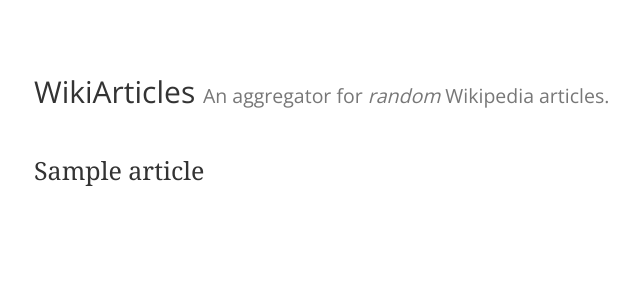
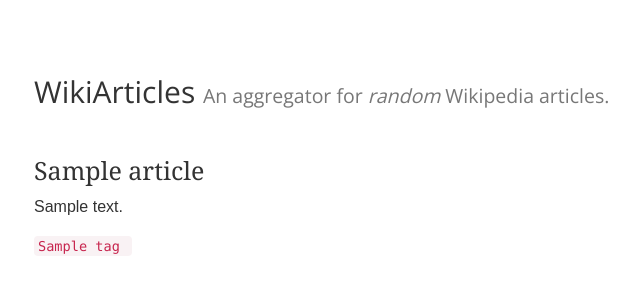
Before and after one commit to kshvmdn/wiki-articles, a Flask app: template app/templates/index.html in a window 1280 px wide. Shown: the top 300 px of the page, without its empty margins (46-686 px from the left). Run offline with Flask 2, Linux system fonts and the light colour scheme; the template is opened without the code that fills it: most values are stand-ins (such as "Sample title", 1, 10 or a date in 2020); some libraries are stand-ins or nearby versions.

Commit message:
Add full content rendering

```diff
--- a/app/templates/index.html
+++ b/app/templates/index.html
@@ -9,6 +9,12 @@
             {% for title, article in articles.items() %}
                 <div class="post">
                     <a href="{{ article.url }}" target="_blank"><span class="title">{{ article.title }}</span></a>
+                    <p>{{ article.summary }}</p>
+                    <div class="tags">
+                        {% for tag in article.categories %}
+                            <code class="small"> {{ tag }} </code>&nbsp;
+                        {% endfor %}
+                    </div>
                 </div>
             {% endfor %}
             </div>
```
